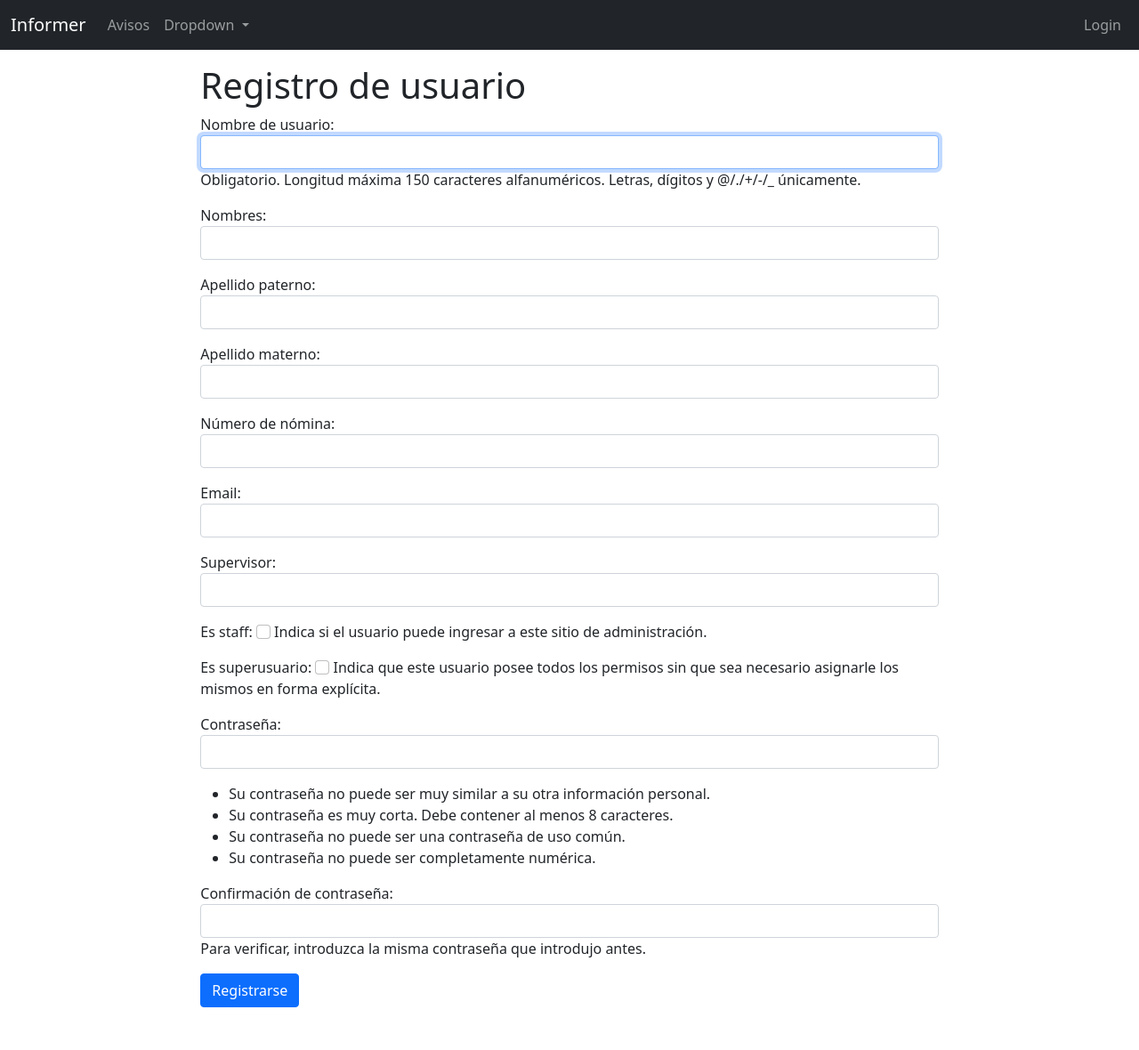
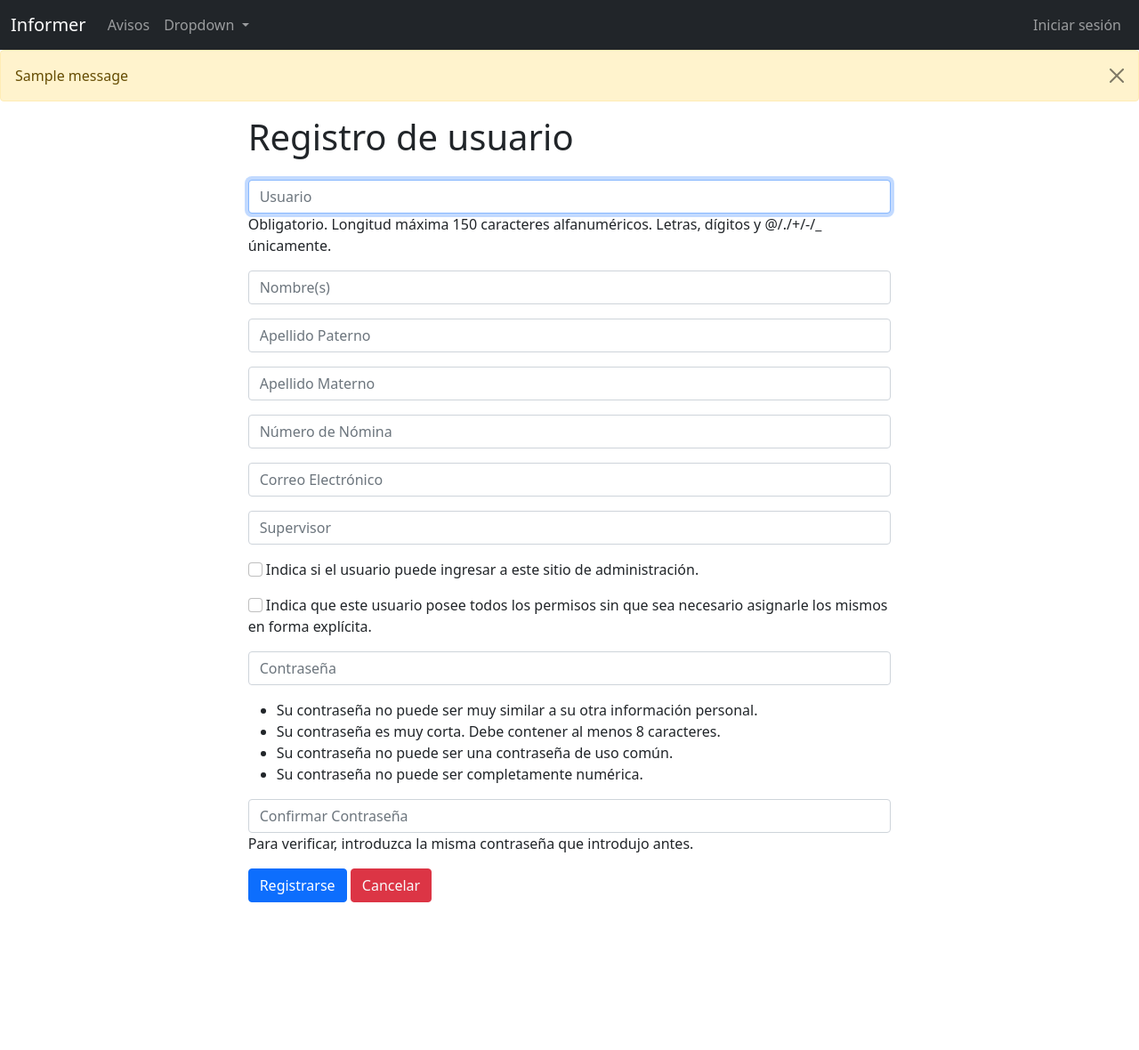
Before and after one commit to 0M1N1D0/plataformageneral, a Django app: page /login/registro/ in a window 1280 px wide. Shown: the whole page at 89% size. After the commit the page ends 1014 px from the top, so only its background shows below. Run offline with Django 4.2, Linux system fonts and the light colour scheme; tables that the repository leaves empty hold one stand-in row (values such as "Sample post"); one stand-in notice (Sample message) is shown; some libraries are stand-ins or nearby versions.

Commit message:
estilos mensajes registros

```diff
--- a/perfil/forms.py
+++ b/perfil/forms.py
@@ -9,6 +9,8 @@ from django.contrib.auth.forms import AuthenticationForm
 from django.contrib.auth.forms import UserCreationForm
 from .models import CustomUser
 from django.forms.widgets import CheckboxInput
+from django.forms.widgets import TextInput
+
 
 class CustomLoginForm(AuthenticationForm):
     username = forms.IntegerField(label="Usuario")
@@ -20,8 +22,10 @@ class CustomLoginForm(AuthenticationForm):
 
 
 class CustomUserCreationForm(UserCreationForm):
+
     class Meta(UserCreationForm.Meta):
         model = CustomUser
+        # agrega campos personalizados al formulario
         fields = UserCreationForm.Meta.fields + ('nombres','apellido_paterno','apellido_materno','numero_nomina','email','supervisor','is_staff', 'is_superuser')
 
     # agregar clases de bootstrap a los campos del formulario
@@ -29,7 +33,18 @@ class CustomUserCreationForm(UserCreationForm):
         super().__init__(*args, **kwargs)
         for field in self.fields:
             self.fields[field].widget.attrs.update({'class': 'form-control'})
+            # elimina las etiquetas de los campos
+            self.fields[field].label = ''
 
-        # Agregar clases CSS a los campos is_staff y is_superuser
+        # Agregar clases CSS a los campos del formulario
+        self.fields['username'].widget.attrs.update({'placeholder': 'Usuario'})
+        self.fields['nombres'].widget.attrs.update({'placeholder': 'Nombre(s)'})
+        self.fields['apellido_paterno'].widget.attrs.update({'placeholder': 'Apellido Paterno'})
+        self.fields['apellido_materno'].widget.attrs.update({'placeholder': 'Apellido Materno'})
+        self.fields['numero_nomina'].widget.attrs.update({'placeholder': 'Número de Nómina'})
+        self.fields['email'].widget.attrs.update({'placeholder': 'Correo Electrónico'})
+        self.fields['supervisor'].widget.attrs.update({'placeholder': 'Supervisor'})
+        self.fields['password1'].widget.attrs.update({'placeholder': 'Contraseña'})
+        self.fields['password2'].widget.attrs.update({'placeholder': 'Confirmar Contraseña'})
         self.fields['is_staff'].widget = CheckboxInput(attrs={'class': 'form-check-input'})
         self.fields['is_superuser'].widget = CheckboxInput(attrs={'class': 'form-check-input'})
--- a/perfil/templates/perfil/registro.html
+++ b/perfil/templates/perfil/registro.html
@@ -6,15 +6,32 @@
 
 {% block content %}
 
+     <!-- Si hay errores en el formulario, se muestran -->
 
-    <div class="container mt-3 mb-5 col-md-8">
-        <h1>Registro de usuario</h1>
-        <form method="POST" class="form-group">
+        {% if form.errors %}
+         <div class="container-fluid alert alert-warning alert-dismissible fade show" role="alert">
+           Tus datos tienen errores. Por favor, corrígelos e inténtalo de nuevo.
+           {% for field in form %}
+               {% if field.errors %}
+                   {{ field.errors }}
+               {% endif %}
+           {% endfor %}
+           <button type="button" class="btn-close" data-bs-dismiss="alert" aria-label="Close"></button>
+         </div>
+        {% endif %}
+
+
+
+    <div class="container mt-3 mb-5 col-md-7">
+        <h1 class="mb-4">Registro de usuario</h1>
+        <form method="post" action="{% url 'perfil:registro' %}" class="form-group">
         {% csrf_token %}
         {{form.as_p}}
         <button type="submit" class="btn btn-primary">Registrarse</button>
+        <button class="btn btn-danger"><a href="{% url 'home' %}" class="text-decoration-none text-light">Cancelar</a></button>
         </form>
     </div>
 
 
+
 {% endblock %}
--- a/perfil/urls.py
+++ b/perfil/urls.py
@@ -7,4 +7,5 @@ app_name = 'perfil'
 urlpatterns = [
     path('', LoginView.as_view(template_name='perfil/login.html'), name='login'),
     path('registro/', views.registro, name='registro'),
+    path('logout/', views.logout_view, name='logout'),
 ]
--- a/perfil/views.py
+++ b/perfil/views.py
@@ -2,6 +2,7 @@ from django.shortcuts import render, redirect
 from django.contrib.auth import authenticate, login, logout
 from .forms import CustomLoginForm
 from .forms import CustomUserCreationForm
+from django.contrib import messages
 
 
 def login(request):
@@ -33,7 +34,15 @@ def registro(request):
         form = CustomUserCreationForm(request.POST)
         if form.is_valid():
             form.save()
-            return redirect('home')
+            messages.success(request, '¡Tu cuenta ha sido creada exitosamente! Por favor, inicia sesión para continuar.')
+            return redirect('perfil:login')
     else:
         form = CustomUserCreationForm()
+        if form.errors:
+            messages.success(request, 'Algo salió mal. Por favor, intente de nuevo.')
     return render(request, 'perfil/registro.html', {'form': form})
+
+
+def logout_view(request):
+    logout(request)
+    return redirect('home')
--- a/requirements.txt
+++ b/requirements.txt
@@ -1,5 +1,6 @@
 asgiref==3.6.0
 Django==4.2.1
+django-widget-tweaks==1.4.12
 psycopg2==2.9.6
 sqlparse==0.4.4
 tzdata==2023.3
--- a/templates/base.html
+++ b/templates/base.html
@@ -13,6 +13,18 @@
 <body>
 
     {% include 'navbar.html' %}
+
+    <!-- MENSAJES DE ERROR -->
+    {% if messages %}
+        {% for message in messages %}
+            <div class="alert alert-warning alert-dismissible fade show" role="alert">
+                {{ message }}
+                <button type="button" class="btn-close" data-bs-dismiss="alert" aria-label="Close"></button>
+            </div>
+        {% endfor %}
+    {% endif %}
+
+
     {% block content %}{% endblock %}
 
 
--- a/templates/navbar.html
+++ b/templates/navbar.html
@@ -24,9 +24,31 @@
 
         </ul>
         <ul class="navbar-nav ms-auto">
-            <li class="nav-item">
-                <a class="nav-link" href="{% url 'perfil:login' %}">Login</a>
-            </li>
+
+            {% if user.is_authenticated %}
+
+              <li class="nav-item dropdown">
+                <a class="nav-link dropdown-toggle" href="#" id="navbarDropdown" role="button" data-bs-toggle="dropdown" aria-expanded="false">
+                ¡Bienvenido, {{user.nombres}} {{user.apellido_paterno}}!
+                </a>
+                <ul class="dropdown-menu" aria-labelledby="navbarDropdown">
+                  <li><a class="dropdown-item" href="#">Editar perfil</a></li>
+                  {% if user.is_staff %}
+                      <li>
+                          <a class="dropdown-item" href="{% url 'admin:index' %}">Admin Site</a>
+                      </li>
+                  {% endif %}
+                  <li><a class="dropdown-item" href="#">Another action</a></li>
+                  <li><hr class="dropdown-divider"></li>
+                  <li><a class="dropdown-item" href="{% url 'perfil:logout' %}">Cerrar sesión</a></li>
+                </ul>
+              </li>
+
+            {% else %}
+              <li class="nav-item">
+                <a class="nav-link" href="{% url 'perfil:login' %}">Iniciar sesión</a>
+              </li>
+            {% endif %}
         </ul>
       </div>
     </div>
```
Also changed, not shown: perfil/templates/perfil/login.html (+18 -3 lines).
